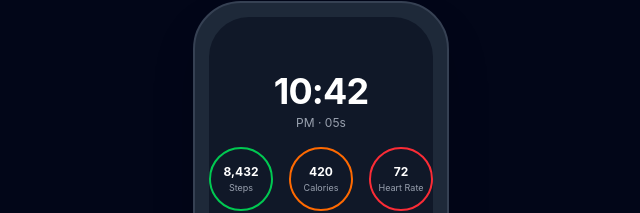
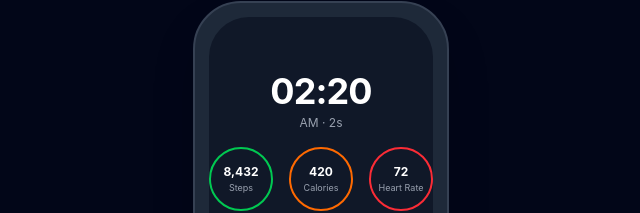
Before and after one commit to sammariumm/omniwatch-ui, a React (Vite) app: page / in a window 1280 px wide. Shown: the part 325-538 px from the top of the page, without its empty margins (319-959 px from the left). Built offline with nearby package versions, Linux system fonts and the light colour scheme.

Commit message:
feat: added live clock with useState and setInterval

```diff
--- a/src/App.jsx
+++ b/src/App.jsx
@@ -1,4 +1,4 @@
-import { useState } from 'react';
+import { useEffect, useState } from 'react';
 
 import WatchFrame from './components/WatchFrame';
 import TimeDisplay from './components/TimeDisplay';
@@ -10,6 +10,15 @@ import './index.css';
 
 function App() {
   const [currentMode, setCurrentMode] = useState('clock');
+
+  const [time, setTime] = useState(new Date());
+
+  useEffect(() => {
+    const id = setInterval(()=> {
+      setTime(new Date())
+    }, 1000)
+    return () => clearInterval(id)
+  }, [])
 
   return (
     <div className="min-h-screen bg-slate-950 flex flex-col items-center justify-center">
@@ -25,7 +34,7 @@ function App() {
       <WatchFrame>
 
         {currentMode === 'clock' && (
-          <TimeDisplay hours="22" minutes="42" seconds="05" format="12" />
+          <TimeDisplay hours={time.getHours()} minutes={time.getMinutes()} seconds={time.getSeconds()} format="12" />
         )}
 
         <div className="flex gap-4">
```
